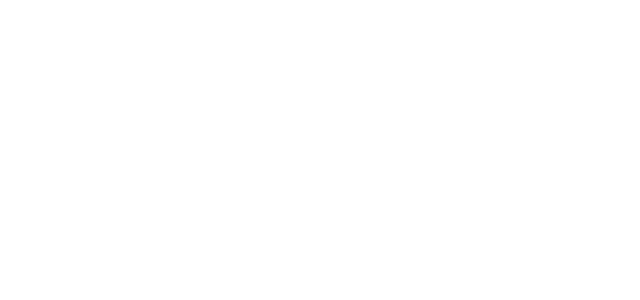
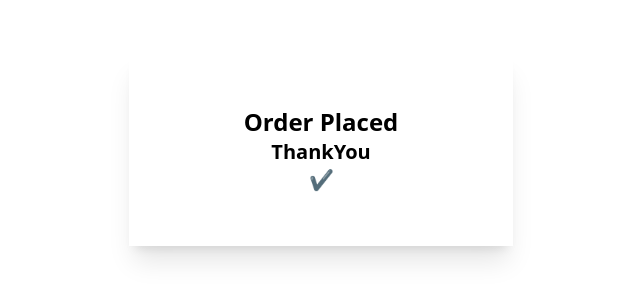
Before and after one commit to saif8804/amazon, a React (Create React App) app: page /order in a window 1280 px wide. Before the commit this address had no page. Shown: the part 58-358 px from the top of the page, without its empty margins (319-959 px from the left). Built offline with nearby package versions, Linux system fonts and the light colour scheme.

Commit message:
code added

```diff
--- a/src/App.js
+++ b/src/App.js
@@ -7,6 +7,7 @@ import appStore from "./utils/store";
 import Cart from "./components/Cart";
 import CheckOut from "./components/CheckOut";
 import PaymentPage from "./components/PaymentPage";
+import Order from "./components/Order";
 
 function App() {
   return (
@@ -19,8 +20,7 @@ function App() {
           <Route  path="/cart" element={<Cart/>}/>
           <Route  path="/check-out" element={<CheckOut/>}/>
           <Route  path="/payment" element={<PaymentPage/>}/>
-
-
+          <Route  path="/order" element={<Order/>}/>
         </Routes>
       </Router>
     </div>
--- /dev/null
+++ b/src/components/Order.js
@@ -0,0 +1,15 @@
+import React from 'react'
+
+const Order = () => {
+  return (
+    <div className='flex justify-center items-center mt-28' >
+        <div className='w-96 h-48 shadow-xl flex flex-col justify-center items-center'>
+            <h1 className='text-2xl font-bold'>Order Placed</h1>
+             <p className='text-xl font-bold'>ThankYou</p>
+             <p className='text-xl'>✔</p>
+        </div>
+    </div>
+  )
+}
+
+export default Order
--- a/src/components/OrderSummary.js
+++ b/src/components/OrderSummary.js
@@ -1,7 +1,9 @@
 import React from "react";
 import { useSelector } from "react-redux";
+import { useNavigate } from "react-router-dom";
 
 const OrderSummary = ({text, para}) => {
+  const navigate = useNavigate();
 
 const cartItems = useSelector((store) => store?.cart?.items);
 
@@ -12,7 +14,11 @@ const cartItems = useSelector((store) => store?.cart?.items);
   return (
     <div className=" w-[280px] h-[300px] border-2 border-gray-100 py-2 px-4 rounded-md ">
       <div>
-        <span className="bg-orange-400 py-1 px-12 rounded cursor-pointer ">
+        <span className="bg-orange-400 py-1 px-12 rounded cursor-pointer"
+          onClick={() =>{
+             navigate("/order")
+          }}
+         >
           {text}
         </span>
         <p className="text-sm text-center pt-1 tracking-tighter">
```
Also changed, not shown: src/components/PaymentPage.js (line endings or trailing spaces).
